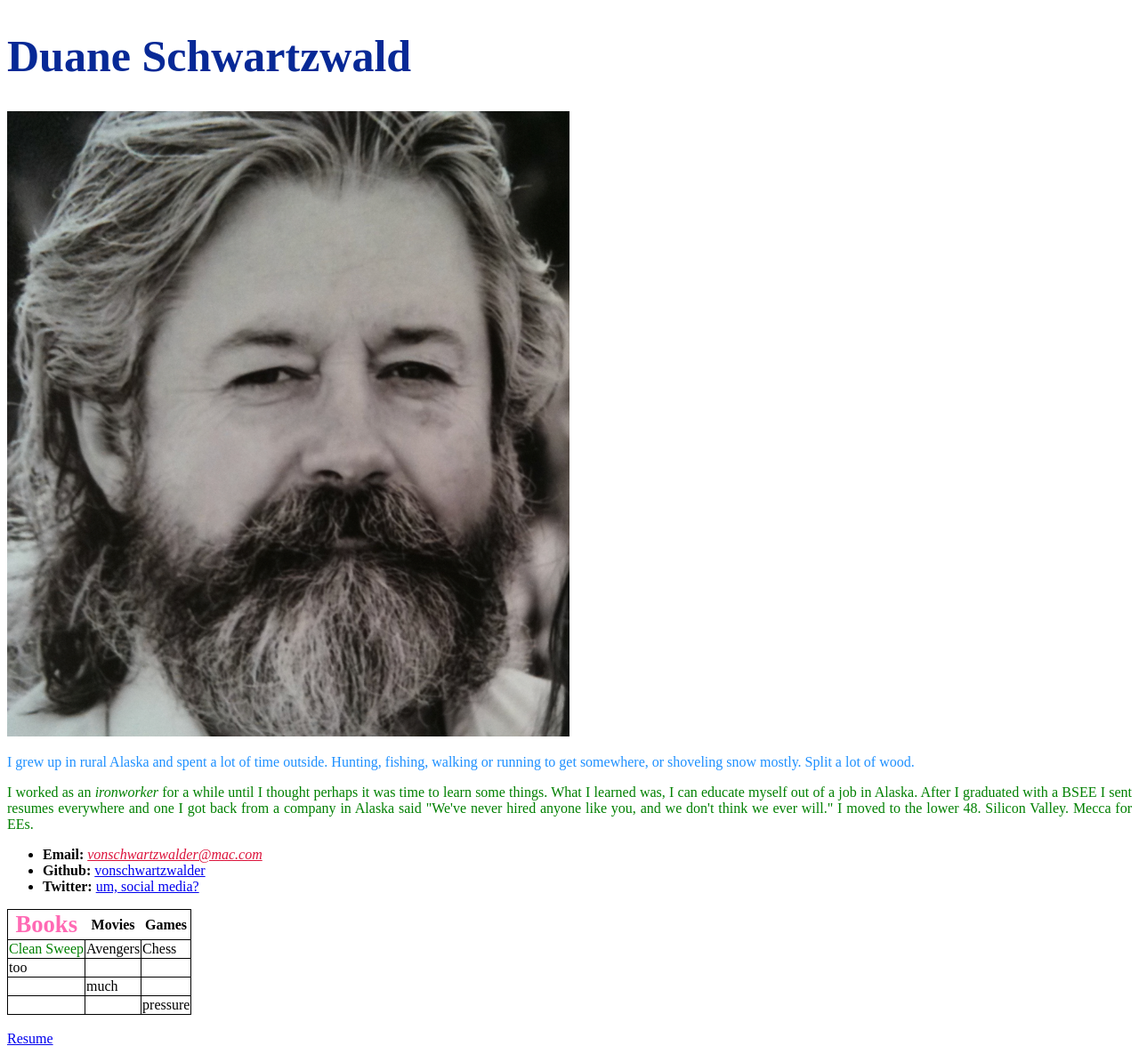
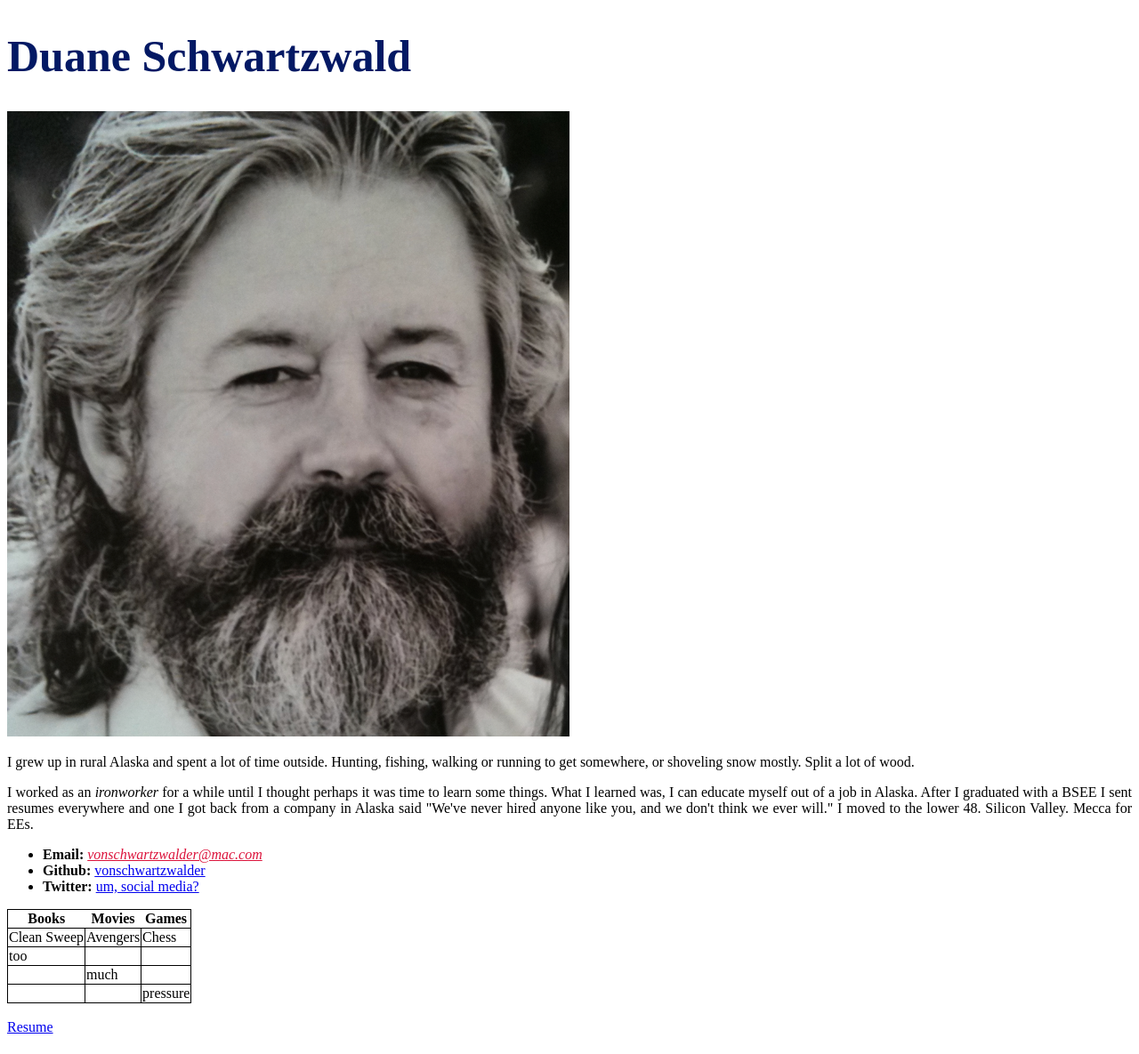
Before and after one commit to vonschwartzwalder/vonschwartzwalder.github.io, a plain HTML site: page index.html in a window 1280 px wide. Shown: the whole page at 89% size. Drawn offline with Linux system fonts and the light colour scheme.

Commit message:
removed some examples

```diff
--- a/index.html
+++ b/index.html
@@ -11,7 +11,6 @@
 
     p {
       text-align: justify;
-      color: dodgerblue;
     }
 
     table {
@@ -38,7 +37,7 @@
 
 <body>
 
-  <h1 style="color: rgb(7, 41, 150);">Duane Schwartzwald</h1>
+  <h1 style="color: rgb(3, 25, 100);">Duane Schwartzwald</h1>
 
   <img src="portrait.png" alt="Duane Schwartzwald" style="width: 50%;">
 
@@ -47,7 +46,7 @@
     Hunting, fishing, walking or running to get somewhere, or
     shoveling snow mostly. Split a lot of wood.
   </p>
-  <p class="gumdrop">
+  <p>
     I worked as an <span style="font-style: oblique;">ironworker</span> for a while until I thought perhaps
     it was time to learn some things. What I learned was, I can
     educate myself out of a job in Alaska. After I graduated with a
@@ -65,12 +64,12 @@
 
   <table>
     <tr>
-      <th id="brownbear">Books</th>
+      <th>Books</th>
       <th>Movies</th>
       <th>Games</th>
     </tr>
     <tr>
-      <td class="gumdrop">Clean Sweep</td>
+      <td>Clean Sweep</td>
       <td>Avengers</td>
       <td>Chess</td>
     </tr>
```
